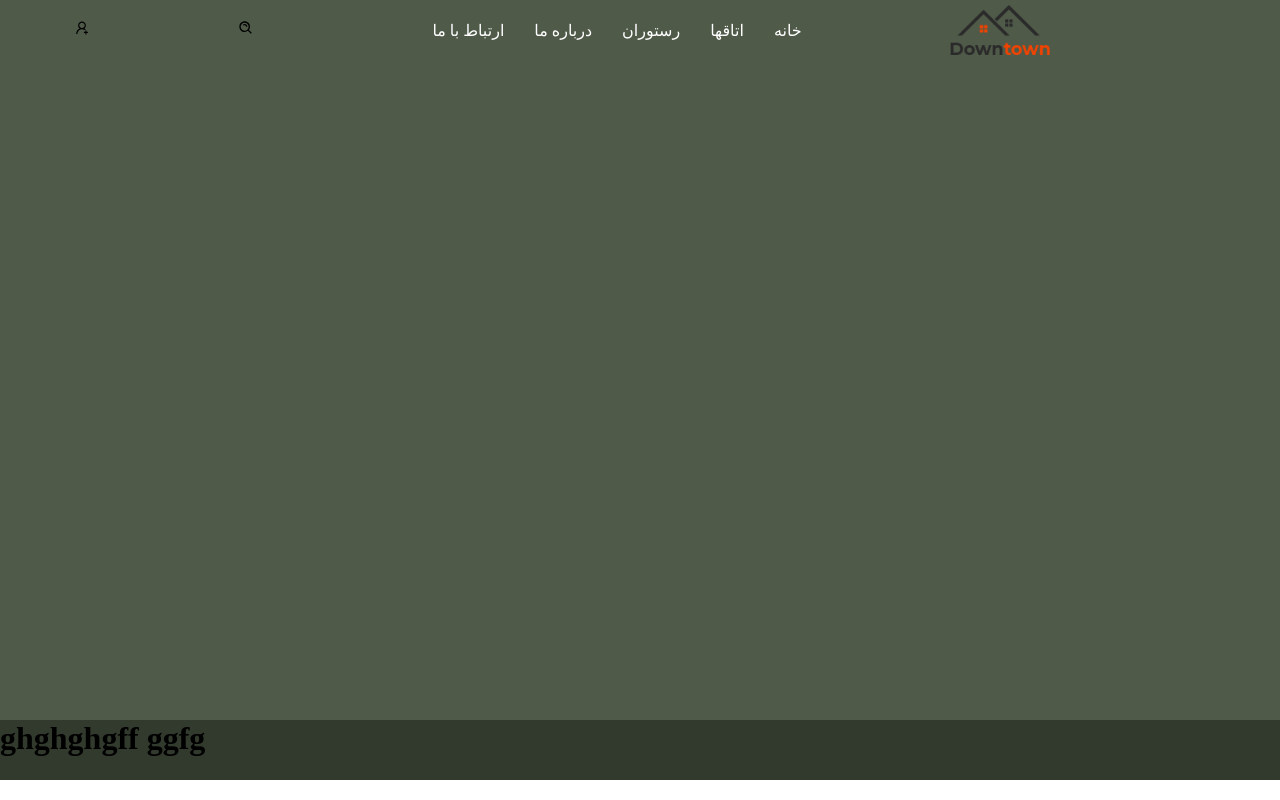
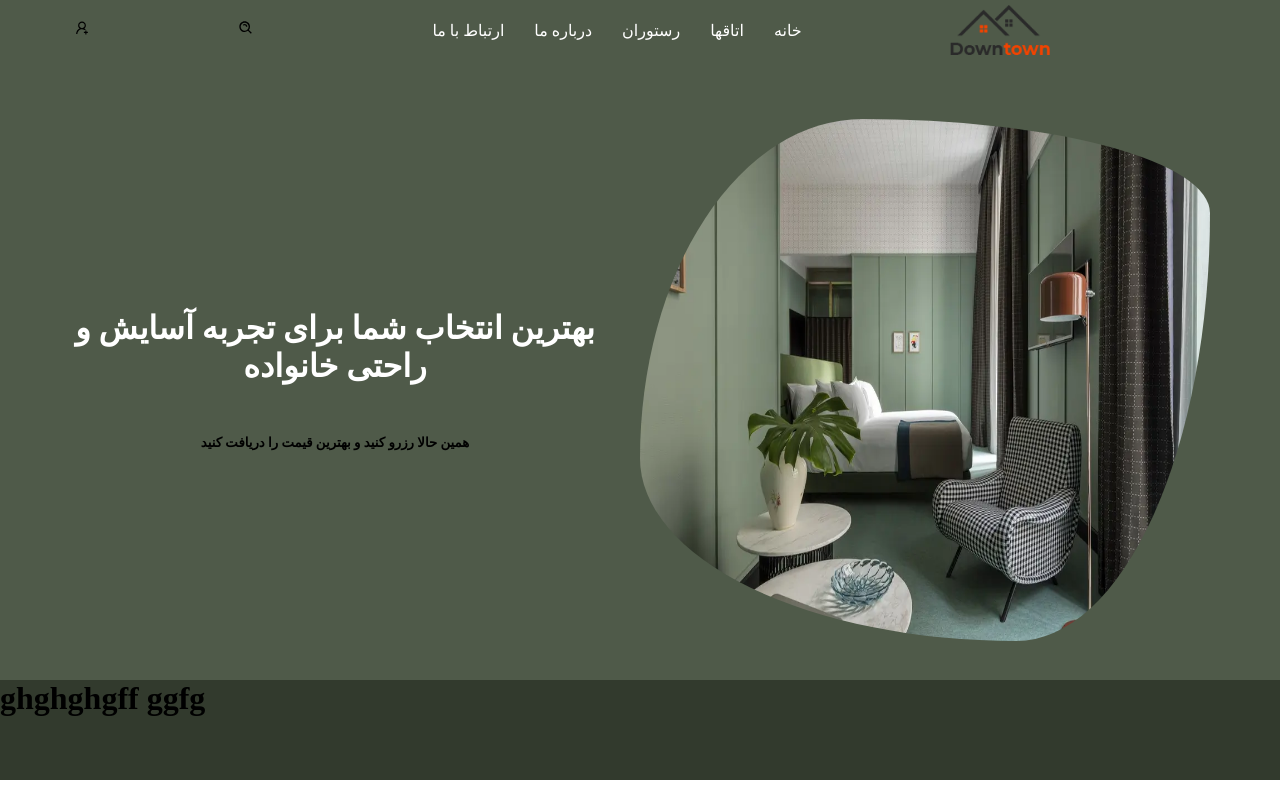
Before and after one commit to samiraomidvar7129/Aria-Hotel, a React (Create React App) app in the folder aria-hotel-react/: page / in a window 1280 px wide. Shown: the top 800 px of the page. Built offline with nearby package versions, Linux system fonts and the light colour scheme; data requests are answered from the project's data file.

Commit message:
create headerContent component

```diff
--- a/aria-hotel-react/package.json
+++ b/aria-hotel-react/package.json
@@ -8,6 +8,7 @@
     "@testing-library/react": "^13.4.0",
     "@testing-library/user-event": "^13.5.0",
     "axios": "^1.6.1",
+    "framer-motion": "^11.2.0",
     "react": "^18.2.0",
     "react-dom": "^18.2.0",
     "react-icons": "^4.11.0",
--- /dev/null
+++ b/aria-hotel-react/src/components/headerContent.js
@@ -0,0 +1,29 @@
+import React from "react";
+import "../styles.css";
+import headerImg from "../imgs/img-header/header-1.webp";
+
+import {
+  HEADERCONTENT,
+  HEADERCONTENTITEM,
+  HEADERCONTENTITEMIMG,
+  HEADERCONTENTITEMH1,
+} from "./styled-components/custom-styled";
+
+const HeaderContent = () => {
+  return (
+    <HEADERCONTENT>
+      <HEADERCONTENTITEM >
+        <HEADERCONTENTITEMH1  >
+           بهترین انتخاب شما برای  تجربه آسایش و راحتی خانواده
+        </HEADERCONTENTITEMH1>
+
+        <h5 style={{marginTop:"50px"}}>همین حالا رزرو کنید و بهترین قیمت را دریافت کنید</h5>
+      </HEADERCONTENTITEM>
+      <HEADERCONTENTITEM>
+        <HEADERCONTENTITEMIMG src={headerImg} alt="imgRoom" />
+
+      </HEADERCONTENTITEM>
+    </HEADERCONTENT>
+  );
+};
+export default HeaderContent;
--- a/aria-hotel-react/src/components/roomsList.js
+++ b/aria-hotel-react/src/components/roomsList.js
@@ -29,6 +29,8 @@ const RoomsList = () => {
               </IMG_BODY>
 
               <Link to={`/roomDetails/${room.id}`}>جزییات اتاقها</Link>
+
+
             </CARD_ITEM>
           );
         })}
--- a/aria-hotel-react/src/components/slider.js
+++ b/aria-hotel-react/src/components/slider.js
@@ -1,10 +1,12 @@
 import React from "react";
 import { SLIDER } from "./styled-components/custom-styled";
+import HeaderContent from "./headerContent";
 
 const Slider = () => {
   return (
     <div>
       <SLIDER>
+        <HeaderContent/>
       </SLIDER>
     </div>
   );
--- a/aria-hotel-react/src/components/styled-components/custom-styled.js
+++ b/aria-hotel-react/src/components/styled-components/custom-styled.js
@@ -12,16 +12,55 @@ z-index:-1;
 `
 export const SLIDER =styled.div`
 width:100%;
-height:90vh;
+height:85vh;
 background-color:#4F5A49;
+padding:50px;
+
 `
 
 export const DATAANDTIME= styled.div`
 width:100%;
-height:60px;
+height:100px;
 background-color:#323A2D;
 
 `
+
+
+
+/* HeaderContent Component Styles*/
+
+export const HEADERCONTENT=styled.div`
+width:100%;
+height:100%;
+display:flex;
+justify-content:space-around;
+align-items:center;
+margin-top:40px
+`
+
+export const HEADERCONTENTITEM=styled.div`
+width:50%;
+height:90%;
+display:flex;
+flex-direction:column;
+justify-content:center;
+align-items:center;;
+overflow:hidden;
+padding-right:20px;
+
+`
+
+export const HEADERCONTENTITEMIMG=styled.img`
+border-radius:39% 61% 34% 66% / 65% 18% 82% 35%;
+`
+
+export const HEADERCONTENTITEMH1=styled.h1`
+color:#ffff;
+text-align:center
+`
+
+
+
 
 /* Navbar Component Styles*/
 
```
Also changed, not shown: aria-hotel-react/src/components/headerText.js (deleted, +0 -14 lines), 1 other file (tests, documents, lock files or other folders).
